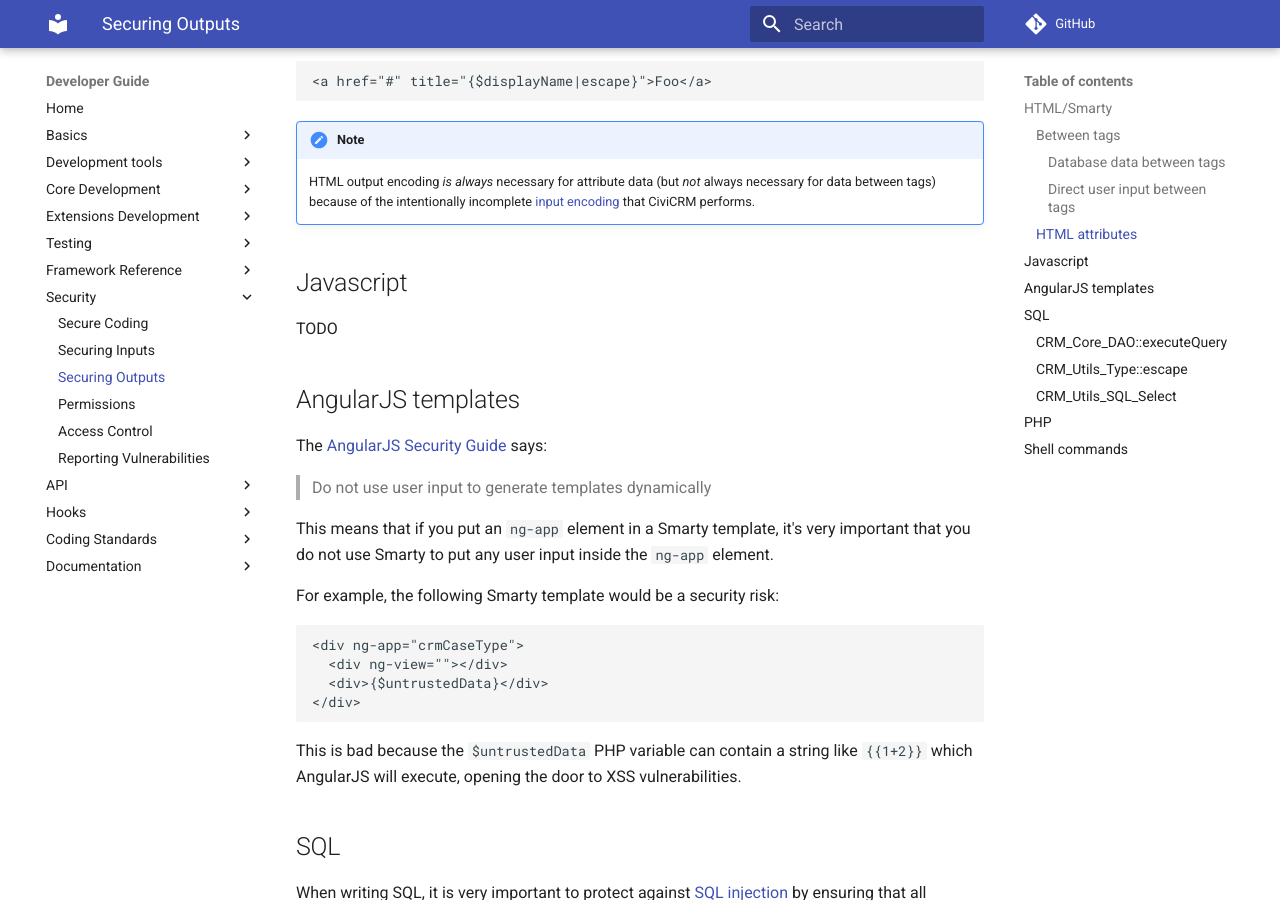
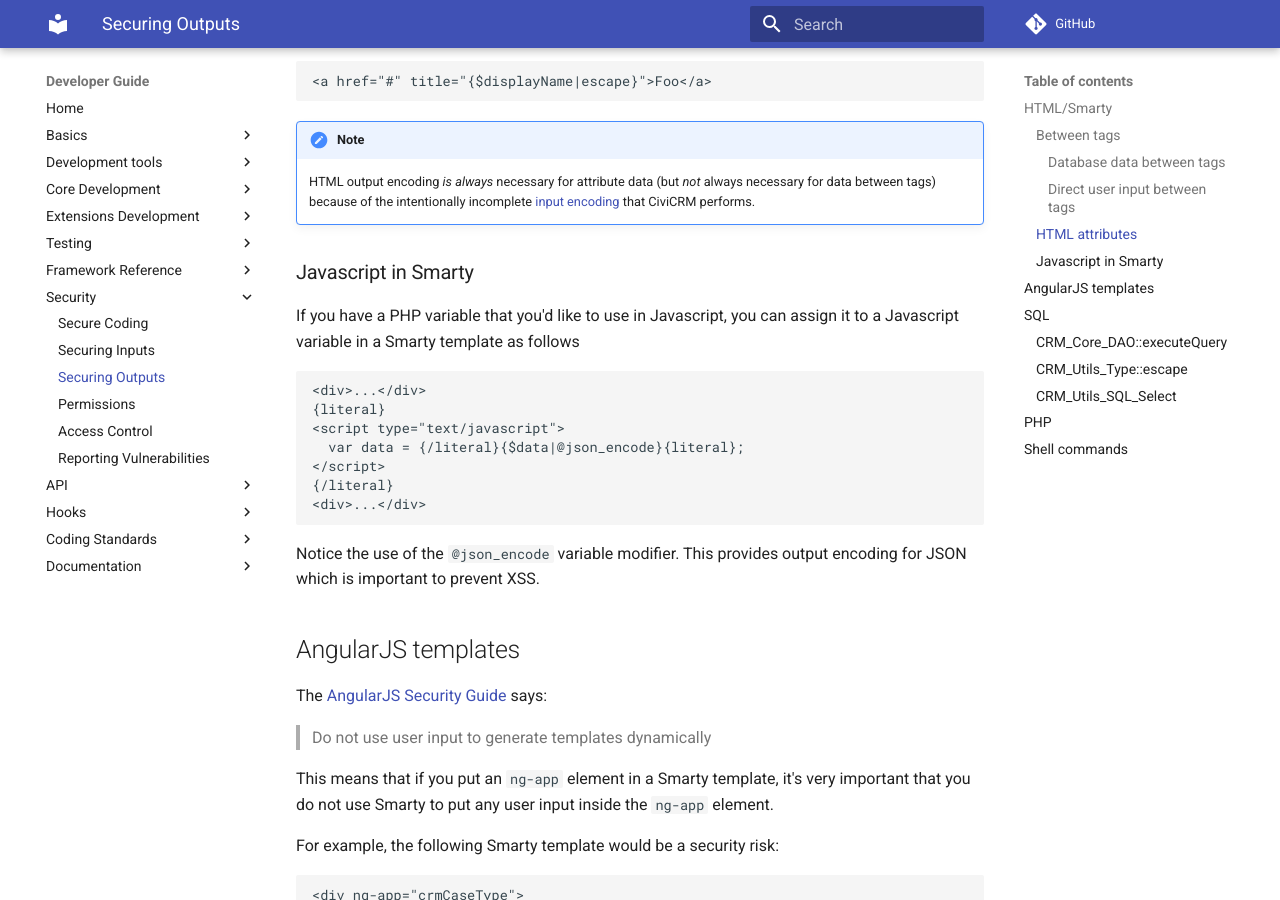
Before and after one commit to civicrm/civicrm-dev-docs, an MkDocs documentation site: the page built from docs/security/outputs.md, in a window 1280 px wide and 900 px high, scrolled down 1072 px. Built offline with MkDocs 1.6.1 and Material for MkDocs 9.7.7, drawn with Linux system fonts in a browser that asks for light colours; comment, search, counter and statistics services are not loaded; old or Windows-style settings are respelled for this version of MkDocs.

Commit message:
Security - Add content about js in Smarty

````diff
--- a/docs/security/outputs.md
+++ b/docs/security/outputs.md
@@ -44,9 +44,21 @@
 !!! note
     HTML output encoding *is always* necessary for attribute data (but *not* always necessary for data between tags) because of the intentionally incomplete [input encoding](/security/inputs.md#input-encoding) that CiviCRM performs.
 
-## Javascript {:#in-javascript}
+### Javascript in Smarty {:#javascript-smarty}
 
-TODO
+If you have a PHP variable that you'd like to use in Javascript, you can assign it to a Javascript variable in a Smarty template as follows
+
+```html
+<div>...</div>
+{literal}
+<script type="text/javascript">
+  var data = {/literal}{$data|@json_encode}{literal};
+</script>
+{/literal}
+<div>...</div>
+```
+
+Notice the use of the `@json_encode` variable modifier. This provides output encoding for JSON which is important to prevent XSS.
 
 ## AngularJS templates {:#angularjs}
 
````
